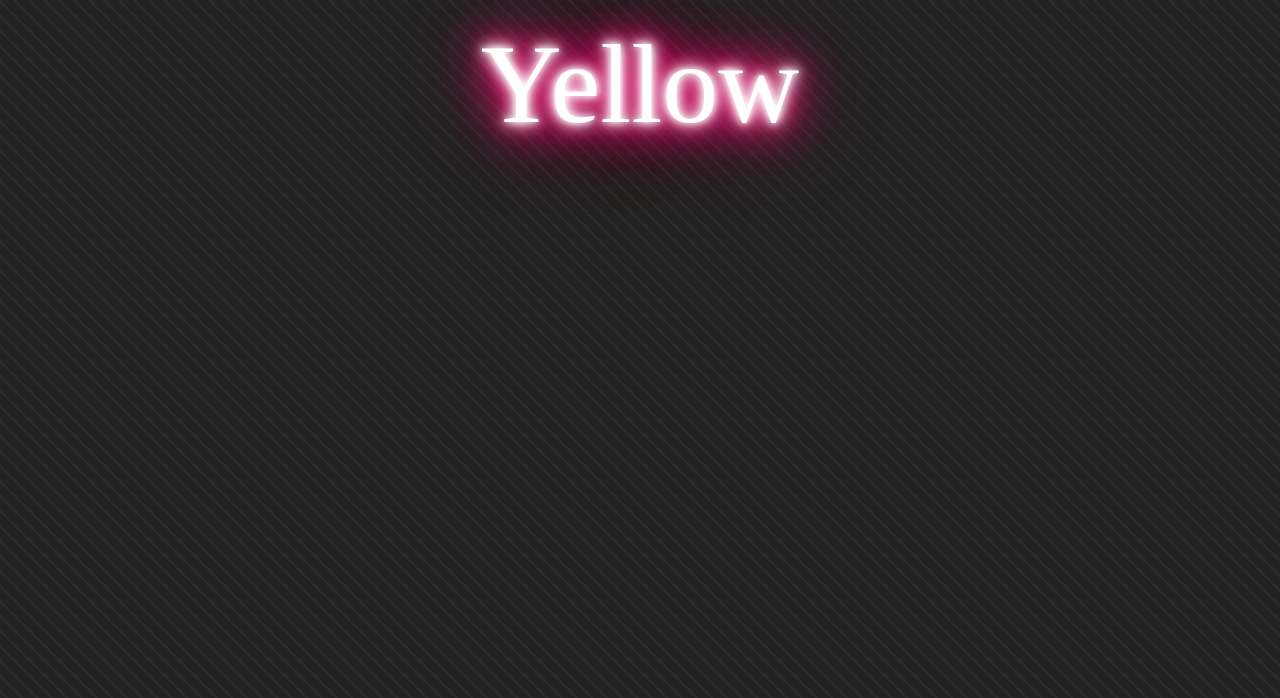
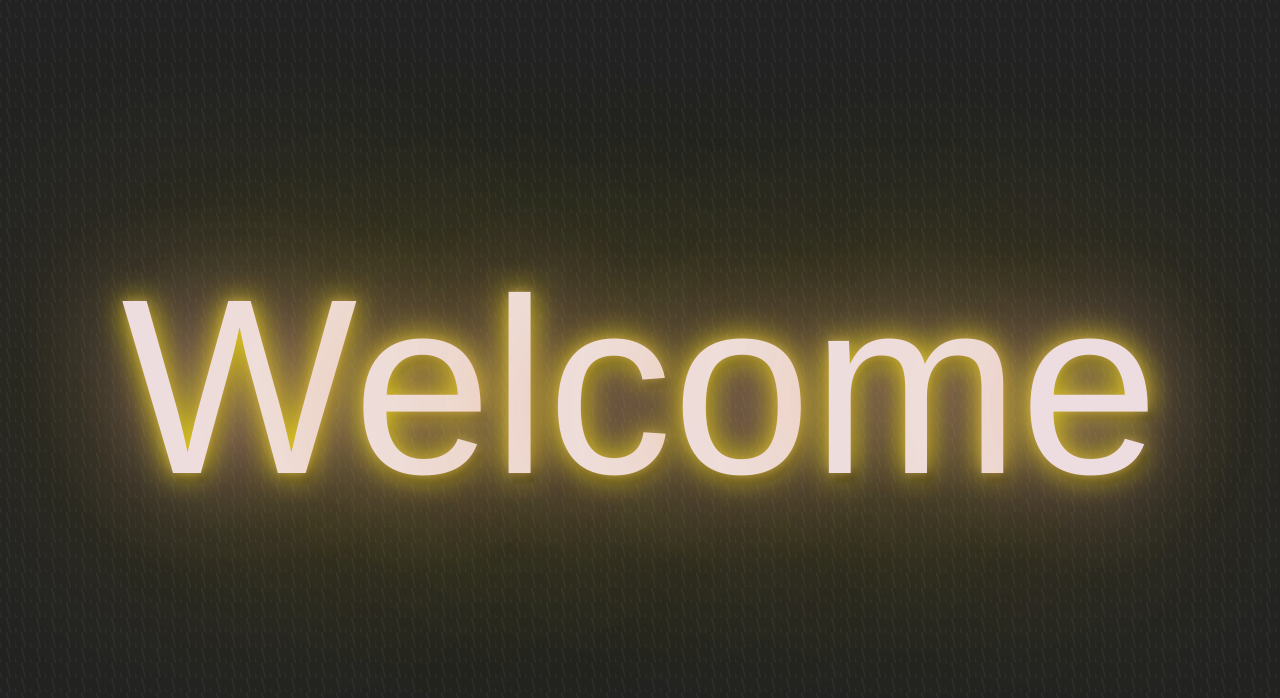
Before and after one commit to burnettes56/interWebProject_2, a plain HTML site: page index.html in a window 1280 px wide. Drawn offline with nearby package versions, Linux system fonts and the light colour scheme; a web font is replaced by a local one.

Commit message:
Finished the js neon sign, need to add LA Noire music
Signed-off-by: burnettes <burnettes@etsu.edu>

```diff
--- a/css/main.css
+++ b/css/main.css
@@ -1,43 +1,21 @@
-body {
-    background-color: #222222;
-    background: repeating-linear-gradient(45deg, #2b2b2b 0%, #2b2b2b 10%, #222222 0%, #222222 50%) 0 / 15px 15px;
+@import url('https://fonts.googleapis.com/css?family=Nixie+One');
+
+body, html {
+    margin: 0;
+    height: 100%;
+    width: 100%;
+    display: table;
 }
 
-#container {
-    width: 500px;
-    margin: auto;
+div {
+    display: table-cell;
+    text-align: center;
+    vertical-align: middle;
 }
 
-/*Neon*/
-p {
-    text-align: center;
-    font-size: 7em;
-    margin: 20px 0 20px 0;
-}
-
-a {
-    text-decoration: none;
-    -webkit-transition: all 0.5s;
-    -moz-transition: all 0.5s;
-    transition: all 0.5s;
-}
-
-p:nth-child(1) a {
-    color: #fff;
-    font-family: Monoton;
-    -webkit-animation: neon 1.5s ease-in-out infinite alternate;
-    -moz-animation: neon 1.5s ease-in-out infinite alternate;
-    animation: neon 1.5s ease-in-out infinite alternate;
-}
-
-p:nth-child(1) a:hover {
-    color: #FF1177;
-    -webkit-animation: none;
-    -moz-animation: none;
-    animation: none;
-}
-p a:hover {
-    color: #ffffff;
+html {
+    background-color: #222222;
+    background: repeating-linear-gradient(75deg, #2b2b2b 0%, #2b2b2b 10%, #222222 0%, #222222 50%) 0 / 15px 15px;
 }
 /*glow for webkit*/
 
@@ -46,7 +24,7 @@ p a:hover {
         text-shadow: 0 0 10px #fff, 0 0 20px #fff, 0 0 30px #fff, 0 0 40px #FF1177, 0 0 70px #FF1177, 0 0 80px #FF1177, 0 0 100px #FF1177, 0 0 150px #FF1177;
     }
     to {
-        text-shadow: 0 0 5px #fff, 0 0 10px #fff, 0 0 15px #fff, 0 0 20px #FF1177, 0 0 35px #FF1177, 0 0 40px #FF1177, 0 0 50px #FF1177, 0 0 75px #FF1177;
+        text-shadow: 0 0 7px #fff, 0 0 15px #fff, 0 0 20px #fff, 0 0 32px #FF1177, 0 0 55px #FF1177, 0 0 60px #FF1177, 0 0 75px #FF1177, 0 0 110px #FF1177;
     }
 }
 /*glow for mozilla*/
@@ -56,7 +34,7 @@ p a:hover {
         text-shadow: 0 0 10px #fff, 0 0 20px #fff, 0 0 30px #fff, 0 0 40px #FF1177, 0 0 70px #FF1177, 0 0 80px #FF1177, 0 0 100px #FF1177, 0 0 150px #FF1177;
     }
     to {
-        text-shadow: 0 0 5px #fff, 0 0 10px #fff, 0 0 15px #fff, 0 0 20px #FF1177, 0 0 35px #FF1177, 0 0 40px #FF1177, 0 0 50px #FF1177, 0 0 75px #FF1177;
+        text-shadow: 0 0 7px #fff, 0 0 15px #fff, 0 0 20px #fff, 0 0 32px #FF1177, 0 0 55px #FF1177, 0 0 60px #FF1177, 0 0 75px #FF1177, 0 0 110px #FF1177;
     }
 }
 /*glow*/
@@ -66,14 +44,6 @@ p a:hover {
         text-shadow: 0 0 10px #fff, 0 0 20px #fff, 0 0 30px #fff, 0 0 40px #FF1177, 0 0 70px #FF1177, 0 0 80px #FF1177, 0 0 100px #FF1177, 0 0 150px #FF1177;
     }
     to {
-        text-shadow: 0 0 5px #fff, 0 0 10px #fff, 0 0 15px #fff, 0 0 20px #FF1177, 0 0 35px #FF1177, 0 0 40px #FF1177, 0 0 50px #FF1177, 0 0 75px #FF1177;
+        text-shadow: 0 0 7px #fff, 0 0 15px #fff, 0 0 20px #fff, 0 0 32px #FF1177, 0 0 55px #FF1177, 0 0 60px #FF1177, 0 0 75px #FF1177, 0 0 110px #FF1177;
     }
 }
-@media (max-width: 650px) {
-    #container {
-        width: 100%;
-    }
-    p {
-        font-size: 3.5em;
-    }
-}
--- a/index.html
+++ b/index.html
@@ -5,16 +5,14 @@
     <meta http-equiv="x-ua-compatible" content="ie=edge">
     <title>Animation-Lab</title>
     <meta name="description" content="">
-
     <link rel="stylesheet" href="css/main.css">
+    <script src="https://ajax.googleapis.com/ajax/libs/jquery/3.3.1/jquery.min.js"></script>
+    <script src="js/main.js"></script>
 </head>
+<!--<body style="background-image:url(img/brickwall.jpeg);
+             background-repeat: no-repeat;">
+-->
 <body>
-<div id="container">
-
-    <p><a>
-        Yellow
-    </a></p>
-
-</div>
+<div id="1">Welcome</div>
 </body>
 </html>
--- a/js/main.js
+++ b/js/main.js
@@ -0,0 +1,66 @@
+$(document).ready(function () {
+    var divText = $("#1").text(),
+        newText = '',
+        css = document.styleSheets[0],
+        chars = new Array(divText.length);
+
+    for (var i = 0; i < divText.length; i += 1) {
+        newText += '<i id=l' + (i + 1) + '>' + divText.charAt(i) + '</i>';
+        css.insertRule('i, #l' + (i + 1) + '{     ' +
+            '        font: normal 250px/ 125px \'Nixie One\', Helvetica, Arial;' +
+            '        color: #EEDDE0;' +
+            '        text-shadow: 0 0 30px #EEDB13,' +
+            '        0 0 10px rgba(230, 161, 173, 0.41),' +
+            '        0 0 100px #E6A1AD,' +
+            '        0 0 500px #F0D200,' +
+            '        5px 9px 5px rgba(0, 0, 0, 0.5);', css.cssRules.length);
+        css.insertRule('i, #l' + (i + 1) + '.off{     ' +
+            '        color: rgba(46, 46, 46, 0.61);\n' +
+            '        text-shadow: 7px 7px 5px rgba(0, 0, 0, 0.5);', css.cssRules.length);
+        chars[i] = '\"#l' + (i + 1) + '\"';
+    }
+
+    $("#1").html(newText);
+
+    setInterval(function () {
+        if ($("#l1").is(":hover")) {
+            flicker(1);
+        }
+        else
+            $("#l1").removeClass("off");
+        if ($("#l2").is(":hover")) {
+            flicker(2);
+        }
+        else
+            $("#l2").removeClass("off");
+        if ($("#l3").is(":hover")) {
+            flicker(3);
+        }
+        else
+            $("#l3").removeClass("off");
+        if ($("#l4").is(":hover")) {
+            flicker(4);
+        }
+        else
+            $("#l4").removeClass("off");
+        if ($("#l5").is(":hover")) {
+            flicker(5);
+        }
+        else
+            $("#l5").removeClass("off");
+        if ($("#l6").is(":hover")) {
+            flicker(6);
+        }
+        else
+            $("#l6").removeClass("off");
+        if ($("#l7").is(":hover")) {
+            flicker(7);
+        }
+        else
+            $("#l7").removeClass("off");
+    }, 50);
+
+    function flicker(n) {
+        $("#l" + n).toggleClass("off");
+    }
+});
```
Also changed, not shown: js/plugins.js (deleted, +0 -24 lines), img/brickwall.jpeg (added).
